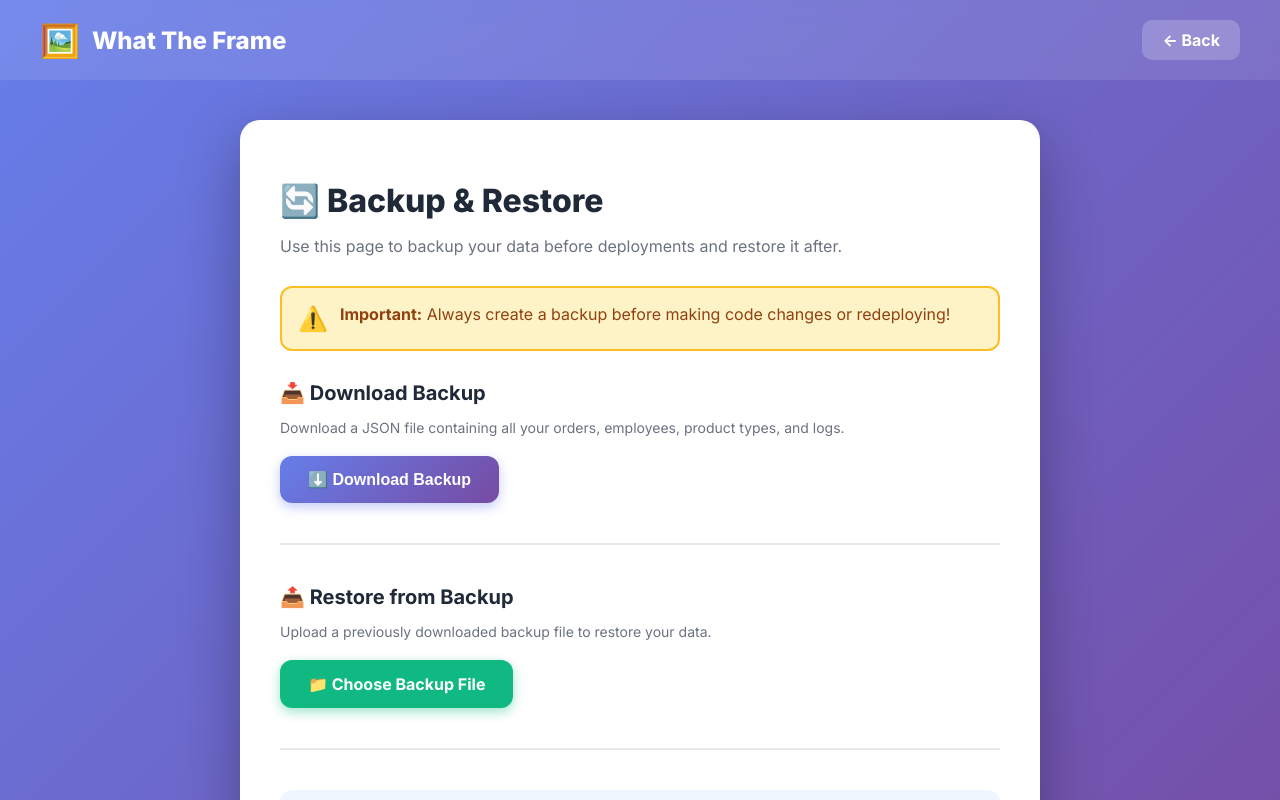
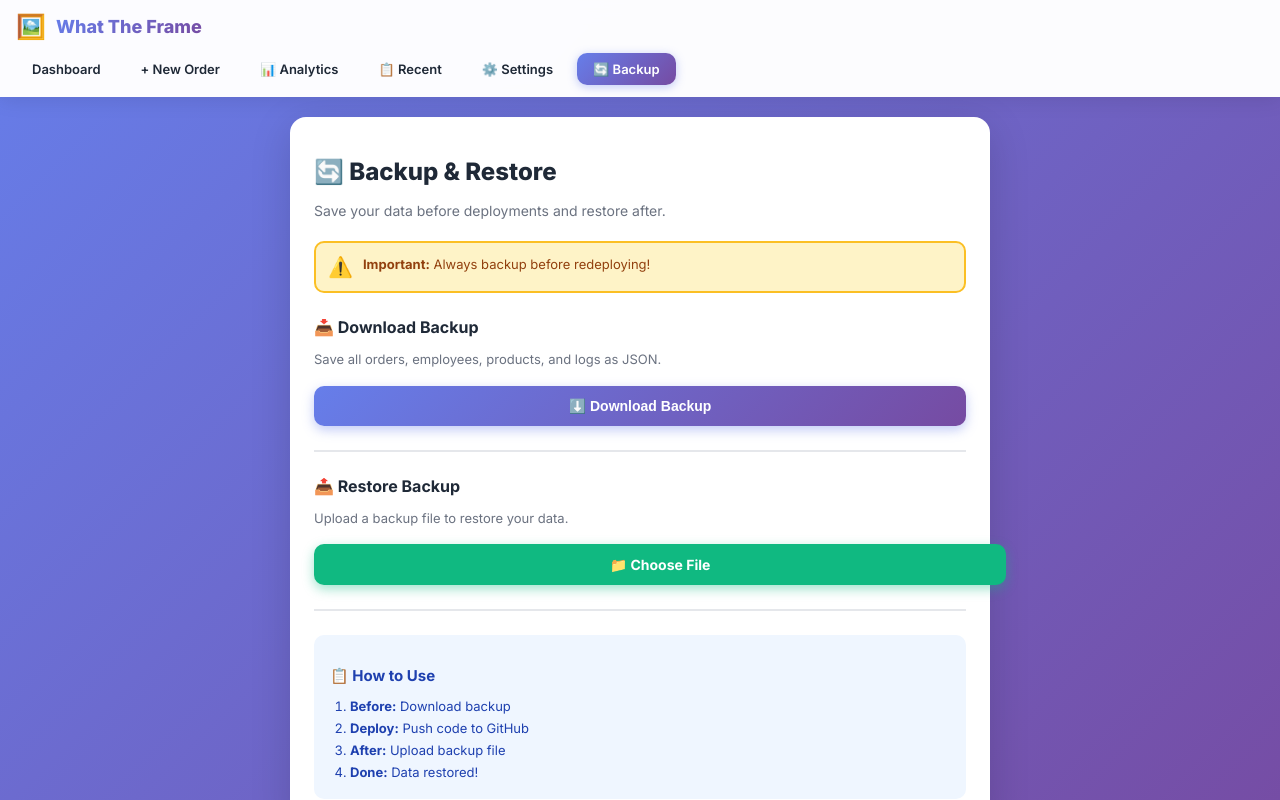
Before and after one commit to thelastgiftteam/engraving-ai-tool, a Next.js app: page /backup in a window 1280 px wide. Shown: the top 800 px of the page. Built offline with nearby package versions, Linux system fonts and the light colour scheme.

Commit message:
Update page.js

```diff
--- a/app/backup/page.js
+++ b/app/backup/page.js
@@ -1,10 +1,12 @@
 "use client";
 
 import { useState } from "react";
+import Link from "next/link";
 
 export default function BackupPage() {
   const [restoring, setRestoring] = useState(false);
   const [message, setMessage] = useState("");
+  const [menuOpen, setMenuOpen] = useState(false);
 
   async function downloadBackup() {
     try {
@@ -49,14 +51,14 @@ export default function BackupPage() {
 
       if (result.success) {
         setMessage(
-          `✅ Data restored successfully!\n\n` +
+          `✅ Data restored!\n\n` +
           `Orders: ${result.stats.orders}\n` +
           `Employees: ${result.stats.employees}\n` +
-          `Product Types: ${result.stats.productTypes}\n` +
+          `Products: ${result.stats.productTypes}\n` +
           `Logs: ${result.stats.processingLogs}`
         );
       } else {
-        setMessage("⚠️ " + result.message + "\n\nResults: " + JSON.stringify(result.results, null, 2));
+        setMessage("⚠️ " + result.message);
       }
     } catch (error) {
       setMessage("❌ Failed to restore: " + error.message);
@@ -67,25 +69,70 @@ export default function BackupPage() {
 
   return (
     <main style={styles.wrapper}>
+      {/* Compact Mobile Navigation */}
       <nav style={styles.nav}>
+        <div style={styles.navContent}>
           <div style={styles.navBrand}>
             <span style={styles.logo}>🖼️</span>
             <span style={styles.brandText}>What The Frame</span>
           </div>
-        <a href="/" style={styles.navBtn}>← Back</a>
+
+          {/* Mobile Menu Button */}
+          <button
+            onClick={() => setMenuOpen(!menuOpen)}
+            style={styles.menuBtn}
+            aria-label="Toggle menu"
+          >
+            {menuOpen ? "✕" : "☰"}
+          </button>
+        </div>
+
+        {/* Desktop Navigation */}
+        <div style={styles.navDesktop}>
+          <Link href="/" style={styles.navBtn}>Dashboard</Link>
+          <Link href="/upload" style={styles.navBtn}>+ New Order</Link>
+          <Link href="/analytics" style={styles.navBtn}>📊 Analytics</Link>
+          <Link href="/recent" style={styles.navBtn}>📋 Recent</Link>
+          <Link href="/settings" style={styles.navBtn}>⚙️ Settings</Link>
+          <Link href="/backup" style={{...styles.navBtn, ...styles.navBtnActive}}>🔄 Backup</Link>
+        </div>
+
+        {/* Mobile Dropdown Menu */}
+        {menuOpen && (
+          <div style={styles.mobileMenu}>
+            <Link href="/" style={styles.mobileMenuItem} onClick={() => setMenuOpen(false)}>
+              <span style={styles.mobileMenuIcon}>🏠</span> Dashboard
+            </Link>
+            <Link href="/upload" style={styles.mobileMenuItem} onClick={() => setMenuOpen(false)}>
+              <span style={styles.mobileMenuIcon}>➕</span> New Order
+            </Link>
+            <Link href="/analytics" style={styles.mobileMenuItem} onClick={() => setMenuOpen(false)}>
+              <span style={styles.mobileMenuIcon}>📊</span> Analytics
+            </Link>
+            <Link href="/recent" style={styles.mobileMenuItem} onClick={() => setMenuOpen(false)}>
+              <span style={styles.mobileMenuIcon}>📋</span> Recent Orders
+            </Link>
+            <Link href="/settings" style={styles.mobileMenuItem} onClick={() => setMenuOpen(false)}>
+              <span style={styles.mobileMenuIcon}>⚙️</span> Settings
+            </Link>
+            <Link href="/backup" style={{...styles.mobileMenuItem, ...styles.mobileMenuItemActive}} onClick={() => setMenuOpen(false)}>
+              <span style={styles.mobileMenuIcon}>🔄</span> Backup
+            </Link>
+          </div>
+        )}
       </nav>
 
       <div style={styles.container}>
         <div style={styles.card}>
           <h1 style={styles.title}>🔄 Backup & Restore</h1>
           <p style={styles.subtitle}>
-            Use this page to backup your data before deployments and restore it after.
+            Save your data before deployments and restore after.
           </p>
 
           <div style={styles.warning}>
             <span style={styles.warningIcon}>⚠️</span>
-            <div>
-              <strong>Important:</strong> Always create a backup before making code changes or redeploying!
+            <div style={styles.warningText}>
+              <strong>Important:</strong> Always backup before redeploying!
             </div>
           </div>
 
@@ -93,7 +140,7 @@ export default function BackupPage() {
           <div style={styles.section}>
             <h2 style={styles.sectionTitle}>📥 Download Backup</h2>
             <p style={styles.sectionDesc}>
-              Download a JSON file containing all your orders, employees, product types, and logs.
+              Save all orders, employees, products, and logs as JSON.
             </p>
             <button onClick={downloadBackup} style={styles.primaryBtn}>
               ⬇️ Download Backup
@@ -102,9 +149,9 @@ export default function BackupPage() {
 
           {/* Restore Section */}
           <div style={styles.section}>
-            <h2 style={styles.sectionTitle}>📤 Restore from Backup</h2>
+            <h2 style={styles.sectionTitle}>📤 Restore Backup</h2>
             <p style={styles.sectionDesc}>
-              Upload a previously downloaded backup file to restore your data.
+              Upload a backup file to restore your data.
             </p>
             <label style={styles.uploadLabel}>
               <input
@@ -115,7 +162,7 @@ export default function BackupPage() {
                 style={styles.fileInput}
               />
               <span style={styles.uploadBtn}>
-                {restoring ? "⏳ Restoring..." : "📁 Choose Backup File"}
+                {restoring ? "⏳ Restoring..." : "📁 Choose File"}
               </span>
             </label>
           </div>
@@ -129,13 +176,12 @@ export default function BackupPage() {
 
           {/* Instructions */}
           <div style={styles.instructions}>
-            <h3 style={styles.instructionsTitle}>📋 How to Use:</h3>
+            <h3 style={styles.instructionsTitle}>📋 How to Use</h3>
             <ol style={styles.instructionsList}>
-              <li><strong>Before Deployment:</strong> Click "Download Backup" to save your data</li>
-              <li><strong>Make Changes:</strong> Update your code and push to GitHub</li>
-              <li><strong>After Deployment:</strong> Come back here and click "Choose Backup File"</li>
-              <li><strong>Select File:</strong> Choose the JSON file you downloaded in step 1</li>
-              <li><strong>Done!</strong> Your data is restored</li>
+              <li><strong>Before:</strong> Download backup</li>
+              <li><strong>Deploy:</strong> Push code to GitHub</li>
+              <li><strong>After:</strong> Upload backup file</li>
+              <li><strong>Done:</strong> Data restored!</li>
             </ol>
           </div>
         </div>
@@ -148,143 +194,354 @@ const styles = {
   wrapper: {
     minHeight: "100vh",
     background: "linear-gradient(135deg, #667eea 0%, #764ba2 100%)",
+    paddingBottom: "40px",
   },
+
   nav: {
+    background: "rgba(255, 255, 255, 0.98)",
+    backdropFilter: "blur(10px)",
+    boxShadow: "0 2px 20px rgba(0,0,0,0.1)",
+    position: "sticky",
+    top: 0,
+    zIndex: 100,
+  },
+
+  navContent: {
     display: "flex",
     justifyContent: "space-between",
     alignItems: "center",
-    padding: "20px 40px",
-    background: "rgba(255,255,255,0.1)",
-    backdropFilter: "blur(10px)",
+    padding: "12px 16px",
   },
+
   navBrand: {
     display: "flex",
     alignItems: "center",
+    gap: "10px",
+  },
+
+  logo: {
+    fontSize: "24px",
+  },
+
+  brandText: {
+    fontSize: "18px",
+    fontWeight: "800",
+    background: "linear-gradient(135deg, #667eea 0%, #764ba2 100%)",
+    WebkitBackgroundClip: "text",
+    WebkitTextFillColor: "transparent",
+    backgroundClip: "text",
+  },
+
+  menuBtn: {
+    fontSize: "24px",
+    background: "none",
+    border: "none",
+    color: "#667eea",
+    cursor: "pointer",
+    padding: "8px",
+    display: "none",
+  },
+
+  navDesktop: {
+    display: "flex",
+    gap: "8px",
+    padding: "0 16px 12px",
+    flexWrap: "wrap",
+  },
+
+  navBtn: {
+    padding: "8px 16px",
+    borderRadius: "10px",
+    textDecoration: "none",
+    fontWeight: "600",
+    fontSize: "13px",
+    transition: "all 0.2s",
+    background: "transparent",
+    color: "#1f2937",
+    whiteSpace: "nowrap",
+  },
+
+  navBtnActive: {
+    background: "linear-gradient(135deg, #667eea 0%, #764ba2 100%)",
+    color: "#fff",
+    boxShadow: "0 2px 10px rgba(102, 126, 234, 0.4)",
+  },
+
+  mobileMenu: {
+    background: "#fff",
+    borderTop: "1px solid #e5e7eb",
+  },
+
+  mobileMenuItem: {
+    display: "flex",
+    alignItems: "center",
     gap: "12px",
+    padding: "14px 20px",
+    textDecoration: "none",
+    color: "#1f2937",
+    fontWeight: "600",
+    fontSize: "15px",
+    borderBottom: "1px solid #f3f4f6",
+    transition: "background 0.2s",
   },
-  logo: {
-    fontSize: "32px",
+
+  mobileMenuItemActive: {
+    background: "#f0f9ff",
+    color: "#667eea",
   },
-  brandText: {
+
+  mobileMenuIcon: {
+    fontSize: "18px",
+    width: "24px",
+    textAlign: "center",
+  },
+
+  container: {
+    maxWidth: "700px",
+    margin: "20px auto",
+    padding: "0 16px",
+  },
+
+  card: {
+    background: "#fff",
+    borderRadius: "16px",
+    padding: "24px",
+    boxShadow: "0 10px 40px rgba(0,0,0,0.15)",
+  },
+
+  title: {
     fontSize: "24px",
     fontWeight: "800",
+    marginBottom: "8px",
+    color: "#1f2937",
+  },
+
+  subtitle: {
+    fontSize: "14px",
+    color: "#6b7280",
+    marginBottom: "20px",
+    lineHeight: "1.5",
+  },
+
+  warning: {
+    display: "flex",
+    gap: "10px",
+    padding: "12px",
+    background: "#fef3c7",
+    border: "2px solid #fbbf24",
+    borderRadius: "10px",
+    marginBottom: "24px",
+    color: "#92400e",
+    alignItems: "flex-start",
+  },
+
+  warningIcon: {
+    fontSize: "20px",
+    flexShrink: 0,
+  },
+
+  warningText: {
+    fontSize: "13px",
+    lineHeight: "1.5",
+  },
+
+  section: {
+    marginBottom: "24px",
+    paddingBottom: "24px",
+    borderBottom: "2px solid #e5e7eb",
+  },
+
+  sectionTitle: {
+    fontSize: "16px",
+    fontWeight: "700",
+    marginBottom: "6px",
+    color: "#1f2937",
+  },
+
+  sectionDesc: {
+    fontSize: "13px",
+    color: "#6b7280",
+    marginBottom: "16px",
+    lineHeight: "1.5",
+  },
+
+  primaryBtn: {
+    width: "100%",
+    padding: "12px 20px",
+    background: "linear-gradient(135deg, #667eea 0%, #764ba2 100%)",
     color: "#fff",
+    border: "none",
+    borderRadius: "10px",
+    fontSize: "14px",
+    fontWeight: "700",
+    cursor: "pointer",
+    boxShadow: "0 4px 12px rgba(102, 126, 234, 0.4)",
+    transition: "all 0.2s",
   },
-  navBtn: {
-    padding: "10px 20px",
-    background: "rgba(255,255,255,0.2)",
+
+  uploadLabel: {
+    display: "block",
+    cursor: "pointer",
+  },
+
+  fileInput: {
+    display: "none",
+  },
+
+  uploadBtn: {
+    display: "block",
+    width: "100%",
+    padding: "12px 20px",
+    background: "#10b981",
     color: "#fff",
     borderRadius: "10px",
-    textDecoration: "none",
+    fontSize: "14px",
     fontWeight: "700",
+    cursor: "pointer",
+    boxShadow: "0 4px 12px rgba(16, 185, 129, 0.4)",
+    textAlign: "center",
+    transition: "all 0.2s",
   },
+
+  message: {
+    padding: "16px",
+    background: "#f3f4f6",
+    borderRadius: "10px",
+    marginBottom: "24px",
+  },
+
+  messageText: {
+    fontSize: "12px",
+    fontFamily: "monospace",
+    margin: 0,
+    whiteSpace: "pre-wrap",
+    color: "#1f2937",
+    lineHeight: "1.6",
+  },
+
+  instructions: {
+    background: "#eff6ff",
+    padding: "16px",
+    borderRadius: "10px",
+  },
+
+  instructionsTitle: {
+    fontSize: "15px",
+    fontWeight: "700",
+    marginBottom: "10px",
+    color: "#1e40af",
+  },
+
+  instructionsList: {
+    paddingLeft: "20px",
+    margin: 0,
+    color: "#1e40af",
+    fontSize: "13px",
+    lineHeight: "1.7",
+  },
+
+  "@media (min-width: 769px)": {
     container: {
-    maxWidth: "800px",
       margin: "40px auto",
       padding: "0 20px",
     },
     card: {
-    background: "#fff",
+      padding: "40px",
       borderRadius: "20px",
-    padding: "40px",
-    boxShadow: "0 20px 60px rgba(0,0,0,0.3)",
     },
     title: {
       fontSize: "32px",
-    fontWeight: "800",
       marginBottom: "10px",
-    color: "#1f2937",
     },
     subtitle: {
       fontSize: "16px",
-    color: "#6b7280",
       marginBottom: "30px",
     },
     warning: {
-    display: "flex",
-    gap: "12px",
       padding: "16px",
-    background: "#fef3c7",
-    border: "2px solid #fbbf24",
-    borderRadius: "12px",
       marginBottom: "30px",
-    color: "#92400e",
     },
     warningIcon: {
       fontSize: "24px",
     },
+    warningText: {
+      fontSize: "14px",
+    },
     section: {
       marginBottom: "40px",
       paddingBottom: "40px",
-    borderBottom: "2px solid #e5e7eb",
     },
     sectionTitle: {
       fontSize: "20px",
-    fontWeight: "700",
       marginBottom: "8px",
-    color: "#1f2937",
     },
     sectionDesc: {
       fontSize: "14px",
-    color: "#6b7280",
       marginBottom: "20px",
     },
     primaryBtn: {
+      width: "auto",
       padding: "14px 28px",
-    background: "linear-gradient(135deg, #667eea 0%, #764ba2 100%)",
-    color: "#fff",
-    border: "none",
-    borderRadius: "12px",
       fontSize: "16px",
-    fontWeight: "700",
-    cursor: "pointer",
-    boxShadow: "0 4px 12px rgba(102, 126, 234, 0.4)",
-  },
-  uploadLabel: {
-    display: "inline-block",
-    cursor: "pointer",
-  },
-  fileInput: {
-    display: "none",
     },
     uploadBtn: {
+      width: "auto",
       display: "inline-block",
       padding: "14px 28px",
-    background: "#10b981",
-    color: "#fff",
-    borderRadius: "12px",
       fontSize: "16px",
-    fontWeight: "700",
-    cursor: "pointer",
-    boxShadow: "0 4px 12px rgba(16, 185, 129, 0.4)",
     },
     message: {
       padding: "20px",
-    background: "#f3f4f6",
-    borderRadius: "12px",
       marginBottom: "30px",
     },
     messageText: {
       fontSize: "14px",
-    fontFamily: "monospace",
-    margin: 0,
-    whiteSpace: "pre-wrap",
-    color: "#1f2937",
     },
     instructions: {
-    background: "#eff6ff",
       padding: "20px",
-    borderRadius: "12px",
     },
     instructionsTitle: {
       fontSize: "18px",
-    fontWeight: "700",
       marginBottom: "12px",
-    color: "#1e40af",
     },
     instructionsList: {
-    paddingLeft: "20px",
-    margin: 0,
-    color: "#1e40af",
+      fontSize: "14px",
+    },
+  },
+
+  "@media (max-width: 768px)": {
+    menuBtn: {
+      display: "block",
+    },
+    navDesktop: {
+      display: "none",
+    },
   },
 };
+
+if (typeof document !== "undefined") {
+  const style = document.createElement("style");
+  style.textContent = `
+    @media (hover: hover) {
+      button:hover:not(:disabled) {
+        transform: translateY(-2px);
+        box-shadow: 0 6px 20px rgba(102, 126, 234, 0.5);
+      }
+
+      .uploadBtn:hover {
+        background: #059669;
+        transform: translateY(-2px);
+        box-shadow: 0 6px 20px rgba(16, 185, 129, 0.5);
+      }
+
+      .mobileMenuItem:hover {
+        background: #f9fafb;
+      }
+    }
+
+    button:active:not(:disabled) {
+      transform: translateY(0);
+    }
+  `;
+  document.head.appendChild(style);
+}
```
Lines whose indentation alone changed are shown as unchanged.
